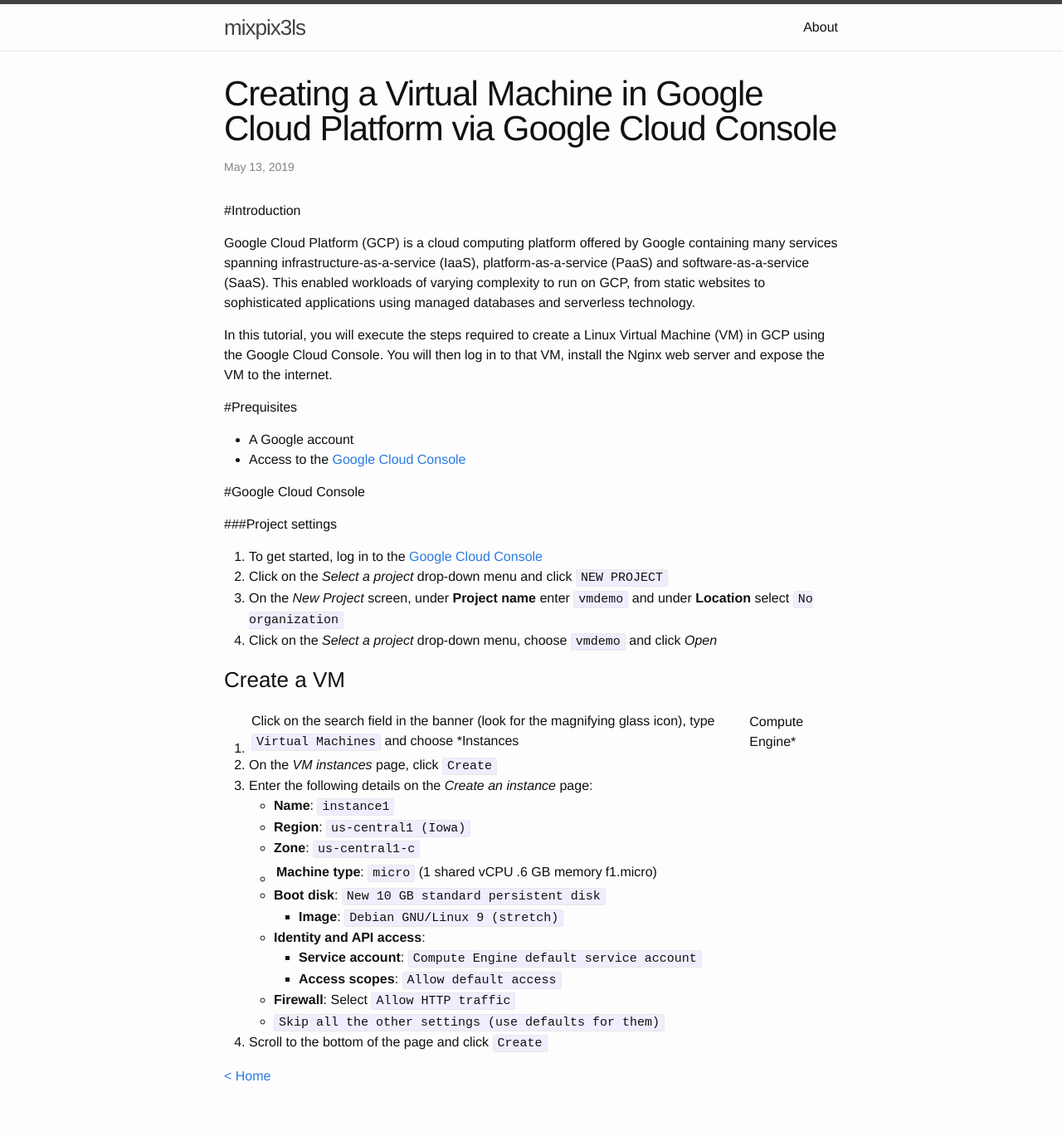
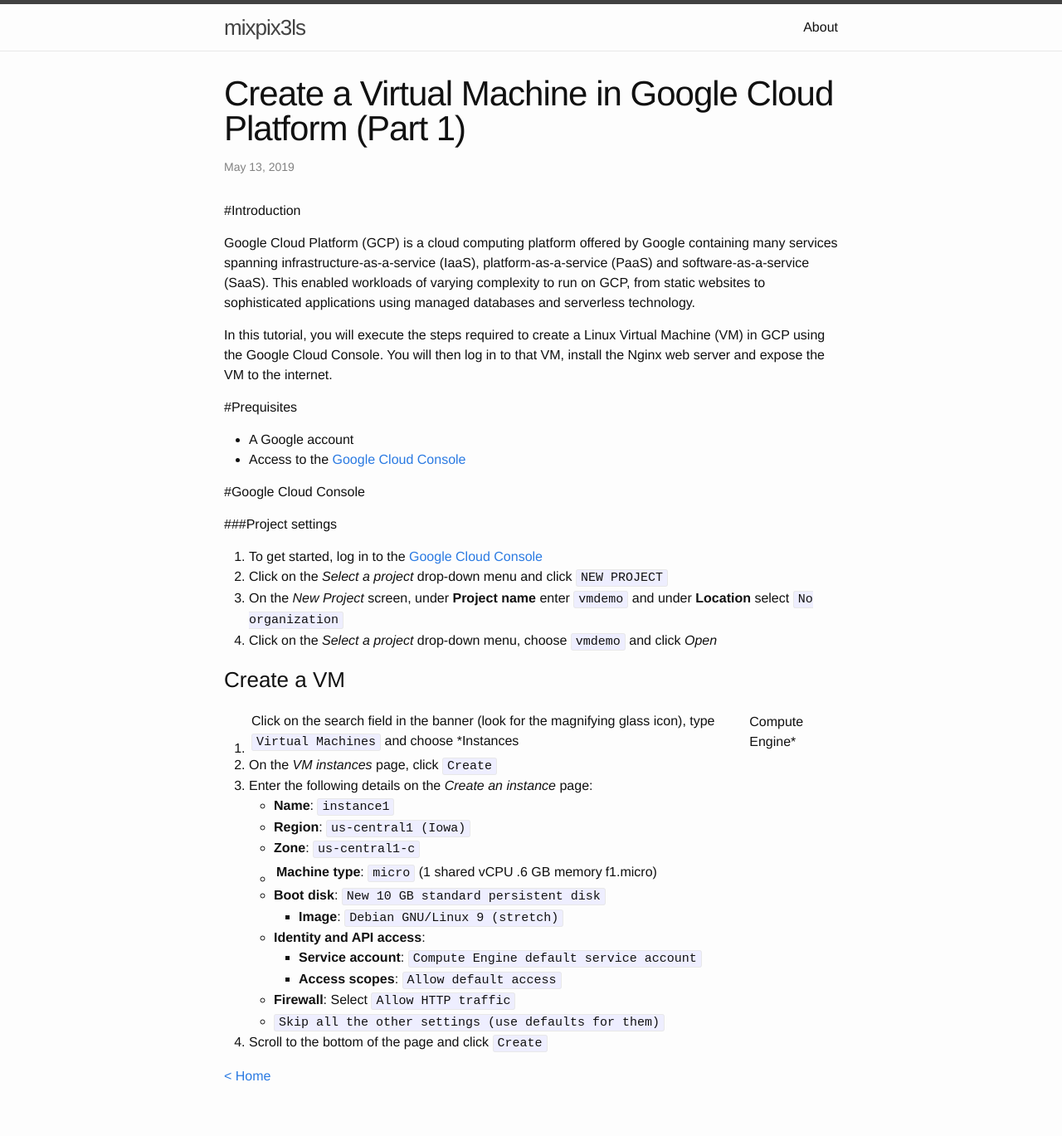
Before and after one commit to mixpix3ls/mixpix3ls.github.io, a Jekyll site: the page built from _posts/2019-05-13-gcp-virtual-machines.markdown, in a window 1280 px wide. Shown: the whole page at 83% size. Built offline with Jekyll 4.4.1, drawn with Linux system fonts in a browser that asks for light colours.

Commit message:
GCP VM content

```diff
--- a/_posts/2019-05-13-gcp-virtual-machines.markdown
+++ b/_posts/2019-05-13-gcp-virtual-machines.markdown
@@ -1,6 +1,6 @@
 ---
 layout: post
-title:  "Creating a Virtual Machine in Google Cloud Platform via Google Cloud Console"
+title:  "Create a Virtual Machine in Google Cloud Platform (Part 1)"
 date:   2019-05-13
 categories: Cloud
 ---
```
